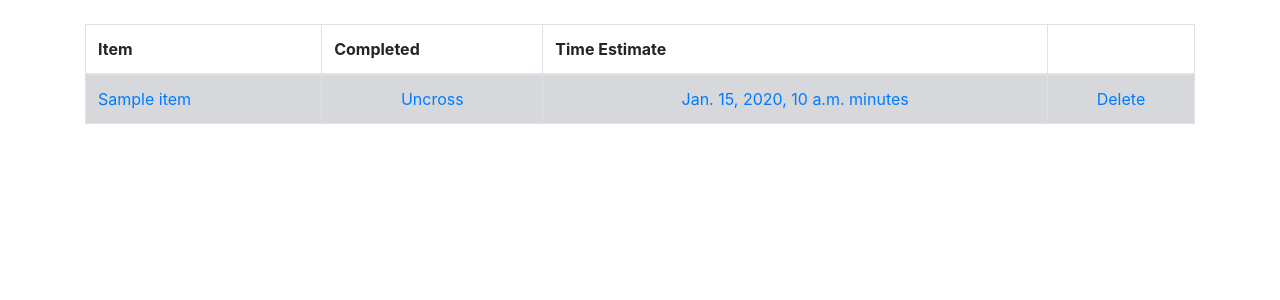
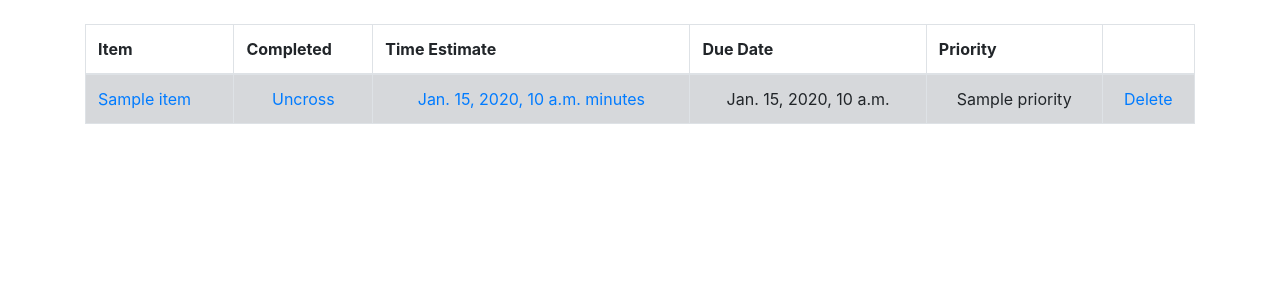
Before and after one commit to sarahekd/ToDoApp, a Django app: template todo_list/templates/home.html in a window 1280 px wide. Shown: the part 56-356 px from the top of the page. Run offline with Django 3.2, Linux system fonts and the light colour scheme; the template is opened without the code that fills it: most values are stand-ins (such as "Sample title", 1, 10 or a date in 2020); some libraries are stand-ins or nearby versions.

Commit message:
Update home.html
Updated the table to include new fields

```diff
--- a/todo_list/templates/home.html
+++ b/todo_list/templates/home.html
@@ -23,6 +23,8 @@
       <th scope="col">Item</th>
       <th scope="col">Completed</th>
       <th scope="col">Time Estimate</th>
+      <th scope="col">Due Date</th>
+      <th scope="col">Priority</th>
       <th scope="col"> </th>
     </tr>
   </thead>
@@ -33,14 +35,18 @@
 					<td class="striker"><a href="{% url 'edit' things.id %}">{{ things.item }}</a></td>
 					<td><center><a href="{% url 'uncross' things.id %}">Uncross</a></center></td>
                     <td><center><a href="{% url 'edit' things.id %}">{{ things.time_est }} minutes</a></center></td>
-					<td><center><a href="{% url 'delete' things.id %}">Delete</a></center></td>
+                    <td><center><a>{{ things.due_date }}</a></center></td>
+                    <td><center><a>{{ things.priority }}</a></center></td>
+                    <td><center><a href="{% url 'delete' things.id %}">Delete</a></center></td>
 				</tr>
 			{% else %}
 				<tr>
 					<td><a href="{% url 'edit' things.id %}">{{ things.item }}</a></td>
 					<td><center><a href="{% url 'cross_off' things.id %}">Cross Off</a></center></td>
                     <td><center><a href="{% url 'edit' things.id %}">{{ things.time_est }} minutes</a></center></td>
-					<td><center><a href="{% url 'delete' things.id %}">Delete</a></center></td>
+					<td><center><a>{{ things.due_date }}</a></center></td>
+                    <td><center><a>{{ things.priority }}</a></center></td>
+                    <td><center><a href="{% url 'delete' things.id %}">Delete</a></center></td>
 				</tr>
 			{% endif %}
 		{% endfor %}
```
